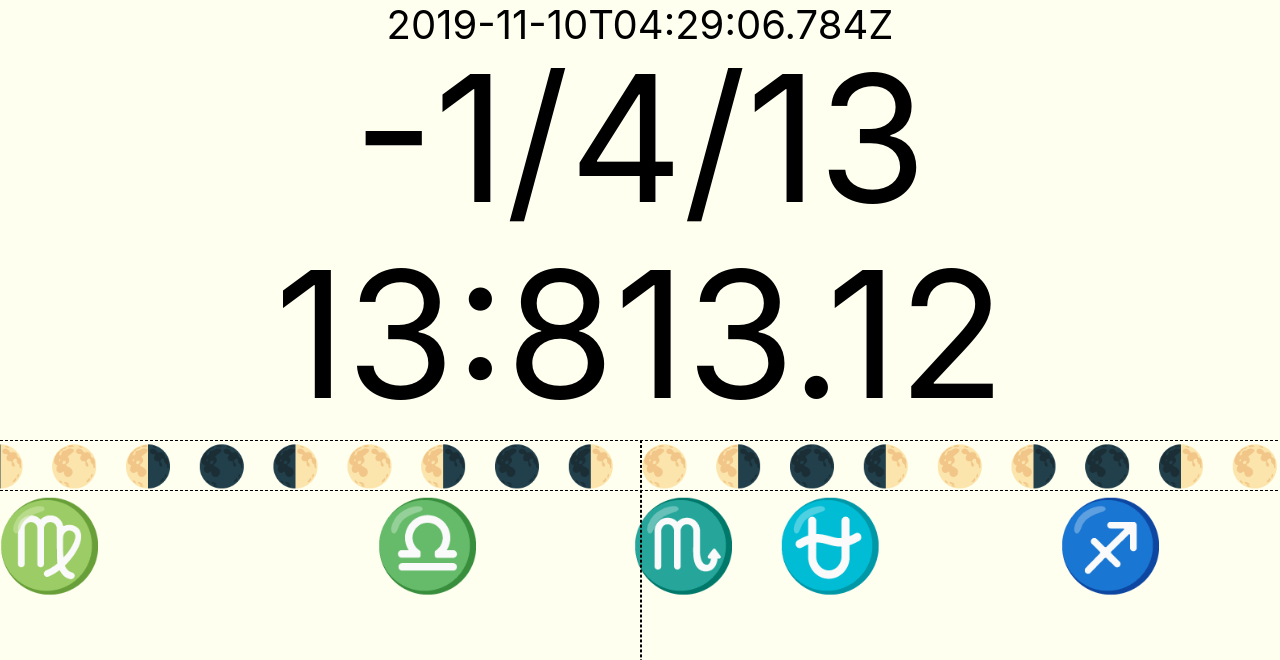
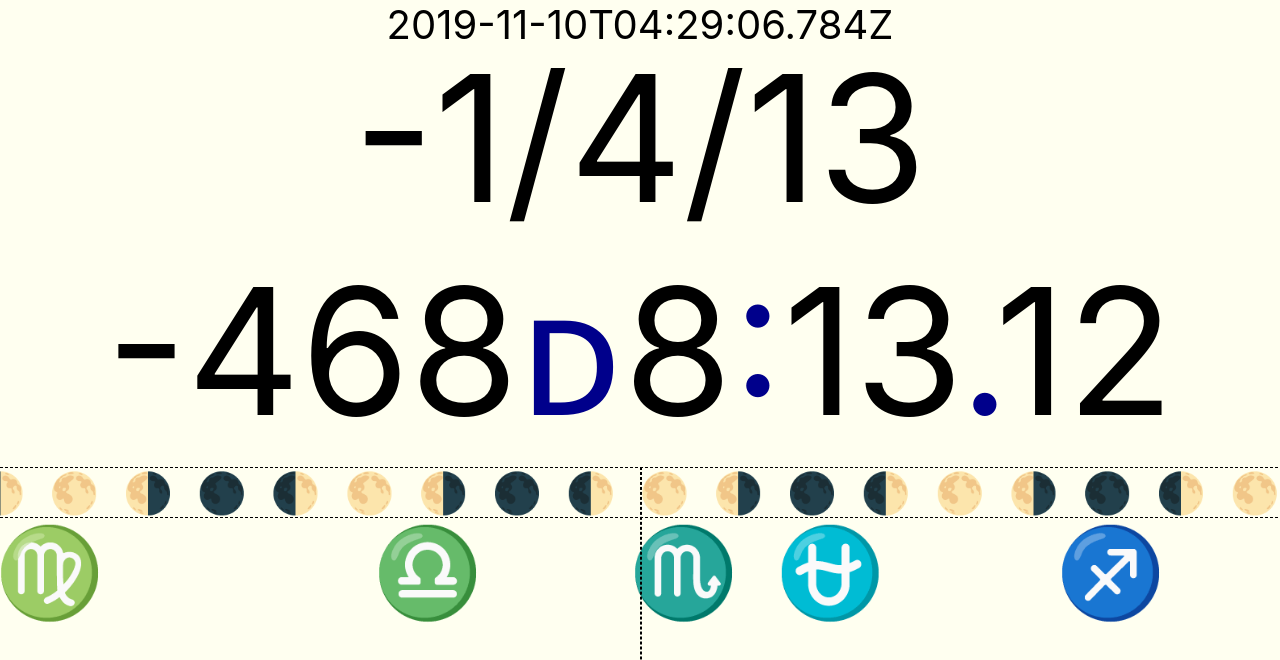
Before and after one commit to dhappy/clock, a React (Create React App) app: page / in a window 1280 px wide. Shown: the top 660 px of the page. Built offline with nearby package versions, Linux system fonts and the light colour scheme.

Commit message:
addin' event list

```diff
--- a/src/App.js
+++ b/src/App.js
@@ -6,6 +6,7 @@ import ZodiacYear from './ZodiacYear'
 import { Building } from './Building'
 import { BrowserRouter as Router, Route } from 'react-router-dom'
 import { DateTable } from './DateTable'
+import EventList from './EventList'
 
 // https://css-tricks.com/using-requestanimationframe-with-react-hooks/#article-header-id-4
 const useAnimationFrame = callback => {
@@ -75,6 +76,7 @@ function App() {
               }} />
               <LunarYear time={time}/>
               <ZodiacYear time={time}/>
+              <EventList time={time}/>
             </div>
           </React.Fragment>
         )} />
--- a/src/DateTime/index.jsx
+++ b/src/DateTime/index.jsx
@@ -27,7 +27,16 @@ export default (props) => {
 	}
 	var currentSign = months[idx]
 
-	let msecs = now.getTime() - epoch.getTime()
+	let delta = (now.getTime() - epoch.getTime()) / 1000
+	let year = Math.ceil(
+		delta / 60 / 60 / 24 / 365.2425
+	)
+	let month = (months.length - idx) % months.length
+	let title = `${currentSign.symbol}: ${currentSign.name}`
+	let day = (
+		currentSign.end.getDate()
+		- now.getDate()
+	)
 
 	// ToDo: Hours begin counting from sunrise. For simplcity's sake, everything is from sunrise at the American Meridian in Washington, DC January 20, 2021: 6:18ᴀᴍ.
 
@@ -41,18 +50,15 @@ export default (props) => {
 	let altMinutes = Math.floor(altSeconds / 100)
 	altSeconds -= altMinutes * 100
 
-	let year = Math.ceil(
-		msecs / 1000 / 60 / 60 / 24 / 365.2425
-	)
-	let month = (months.length - idx) % months.length
-	let title = `${currentSign.symbol}: ${currentSign.name}`
-	let day = (
-		currentSign.end.getDate()
-		- now.getDate()
-	)
 	let hour = altHours
 	let minute = zeroPad(altMinutes)
 	let second = zeroPad(Math.floor(altSeconds))
+
+	let daysPerYear = 365.2425
+  let perDay = 24 * 60 * 60 // name collision: ToDo: split
+  let perYear = daysPerYear * perDay
+  //let offset = delta % perYear
+  let days = Math.floor(delta / perDay)
 
 	return (
 		<React.Fragment>
@@ -64,11 +70,12 @@ export default (props) => {
 				<span id='day'>{day}</span>
   	  </div>
   		<div id='time'>
-				<span id='day'>{day}</span>
-				:
+				<span id='days'>{days}</span>
+				<span class='sep'>ᴅ</span>
 				<span id='hour'>{hour}</span>
+				<span class='sep'>:</span>
 				<span id='minute'>{minute}</span>
-				.
+				<span class='sep'>.</span>
 				<span id='second'>{second}</span>
 			</div>
 		</React.Fragment>
--- a/src/DateTime/style.scss
+++ b/src/DateTime/style.scss
@@ -0,0 +1,8 @@
+table {
+  margin: auto;
+  font-size: 150%;
+}
+
+.sep {
+  color: darkblue;
+}
--- /dev/null
+++ b/src/EventList.jsx
@@ -0,0 +1,7 @@
+import React from 'react'
+
+export default (props) => {
+  return <div>
+    <object data='.../image/ballot/svg'/>
+  </div>
+}
```
Also changed, not shown: src/Time/index.tsx (deleted, +0 -11 lines).
